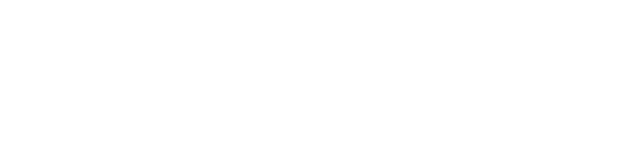
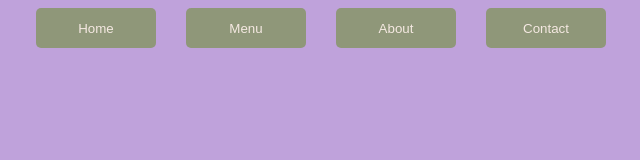
Before and after one commit to vincent585/restaurant-page, a website built with webpack: page src/template.html in a window 1280 px wide. Shown: the whole page, without its empty margins (319-959 px from the left). Built offline with nearby package versions, Linux system fonts and the light colour scheme.

Commit message:
add basic styling of nav and page

```diff
--- a/src/index.js
+++ b/src/index.js
@@ -0,0 +1 @@
+import "./styles.css"
--- /dev/null
+++ b/src/styles.css
@@ -0,0 +1,23 @@
+body {
+    background-color: #BFA2DB;
+    color: #F5E9E2;
+}
+
+nav {
+    display: flex;
+    justify-content: center;
+    gap: 30px;
+}
+
+nav > button {
+    width: 120px;
+    height: 40px;
+    border: none;
+    border-radius: 5px;
+    background-color: #8F9779;
+    color: #F5E9E2;
+
+    &:hover {
+        background-color: #A3B3A3;
+    }
+}
--- a/src/template.html
+++ b/src/template.html
@@ -10,7 +10,10 @@
 <body>
 <header>
     <nav>
-<!--        TODO: Add nav buttons here -->
+        <button>Home</button>
+        <button>Menu</button>
+        <button>About</button>
+        <button>Contact</button>
     </nav>
 </header>
 <div class="content"></div>
```
